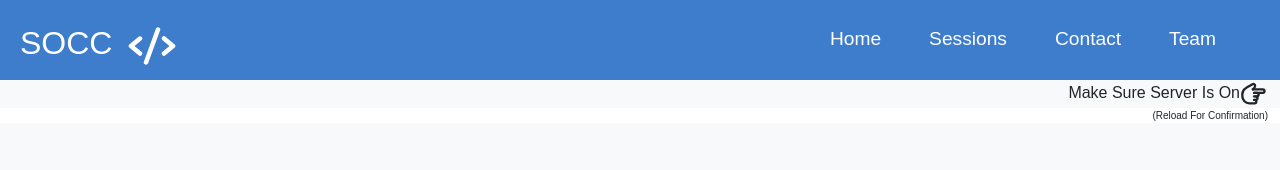
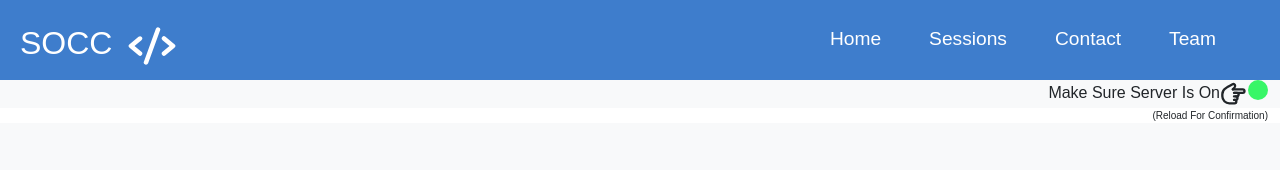
Before and after one commit to karthikch33/SoccFrontend, a React (Create React App) app: page / in a window 1280 px wide. Shown: the top 170 px of the page. Built offline with nearby package versions, Linux system fonts and the light colour scheme; no server answers.

Commit message:
just small modification in server

```diff
--- a/src/components/pages/Bulb.js
+++ b/src/components/pages/Bulb.js
@@ -35,7 +35,7 @@ const Bulb = () => {
         <div className="row">
             <div className="col-12 d-flex justify-content-end " style={{background:"#f8f9fa"}}>
                 <label htmlFor="">Make Sure Server Is On<TbHandFinger className='fs-3' style={{rotate:"90deg"}}/></label>
-                {()=>callme()?<div className={`bulb on`} ></div>:<div className={`bulb off`} ></div>}
+                {callme?<div className={`bulb on`} ></div>:<div className={`bulb off`} ></div>}
              </div>
         </div>
              <div className="row">
```
